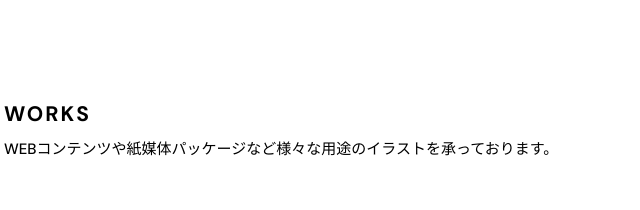
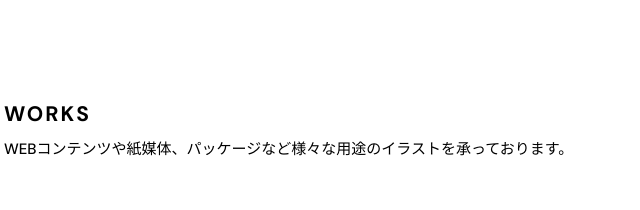
Before and after one commit to yuki-n-4122/nakamura-yuki, a plain HTML site: page docs/index.html in a window 1280 px wide. Shown: the part 803-1013 px from the top of the page, 124-764 px from the left. Drawn offline with nearby package versions, Linux system fonts and the light colour scheme; a script that the page names is missing.

Commit message:
gitauth関連のtest_2

```diff
--- a/docs/index.html
+++ b/docs/index.html
@@ -89,7 +89,7 @@
         <div class="col-xs-12">
           <div class="title">
             <h1 class="title_name">WORKS</h1>
-            <p class="title_description">WEBコンテンツや紙媒体パッケージなど様々な用途のイラストを承っております。</p>
+            <p class="title_description">WEBコンテンツや紙媒体、パッケージなど様々な用途のイラストを承っております。</p>
           </div>
         </div>
       </div>
```
